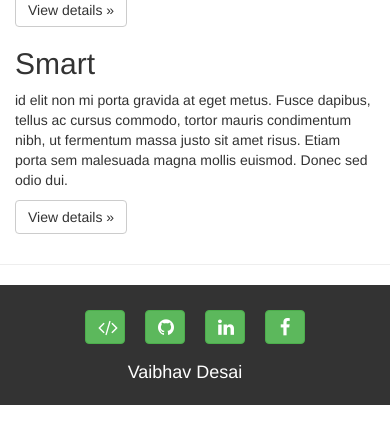
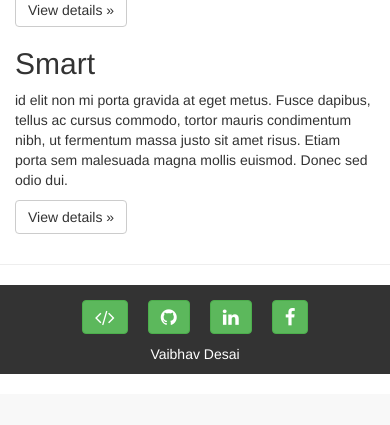
Before and after one commit to vaibhavdesai137-nodejs-projects/njs-simple-express-app, a Node server app: page / in a window 390 px wide. Shown: the part 841-1266 px from the top of the page. After the commit the page ends 1215 px from the top, so only its background shows below. Run offline with Node 20, Linux system fonts and the light colour scheme; some libraries are stand-ins or nearby versions.

Commit message:
footer fix

```diff
--- a/public/stylesheets/footer.css
+++ b/public/stylesheets/footer.css
@@ -1,82 +1,20 @@
-
 footer {
     background: #333;
     color: white;
-    padding: 10px;
-    height: 80px;
+    text-align: center;
     overflow: hidden;
 }
 
-footer div {
-    height: 60px;
-    position: relative;
-}
-
-footer ul {
-    padding-left: 20px;
-}
-
-footer li {
-    list-style: none;
-    float: left;
-    padding-right: 20px;
-    position: relative;
-    height: 60px;
-    margin-top: 15px;
-}
-
 footer a {
+    margin: 15px 10px 15px 10px;
     color: white;
 }
 
 footer a:hover {
-    color: yellow !important
+    background-color: yellow !important;
+    color: #555 !important;
 }
 
 footer p {
-    font-size: 16px;
-    text-align: right;
-    padding-top: 20px;
-    padding-bottom: 20px;
-    margin-right: 20px;
+    margin: 10px;
 }
-
-footer i {
-    font-size: 30px;
-    vertical-align: middle;
-}
-
-footer .links {
-    min-width: 140px;
-    max-width: 140px;
-}
-
-/* For all other sizes except desktop */
-@media (max-width: 1199px) {
-
-    footer {
-        height: 120px;
-        text-align: center;
-    }
-
-    .social-links {
-        display: none;
-    }
-
-    footer ul {
-        display: inline-block;
-        text-align: center;
-    }
-
-    footer .links {
-        min-width: 40px;
-        max-width: 40px;
-    }
-
-    footer p {
-        font-size: 18px;
-        text-align: center;
-        padding-top: 5px;
-    }
-
-}
--- a/views/layout.jade
+++ b/views/layout.jade
@@ -27,28 +27,18 @@ html
                             a(href='/contact') Contact
         block content
 
-        footer
-            .row
-                .col-lg-6.col-md-12.col-sm-12.col-xs-12
-                    ul
-                        li
-                            a.btn.btn-success.links(target='_blank', href='https://github.com/vaibhavdesai137-nodejs-projects/njs-simple-express-app')
-                                i.fa.fa-code.fa-lg
-                                    span.social-links  Code
-                        li
-                            a.btn.btn-success.links(target='_blank', href='https://github.com/vaibhavdesai137')
-                                i.fa.fa-github.fa-lg
-                                    span.social-links  GitHub
-                        li
-                            a.btn.btn-success.links(target='_blank', href='https://www.linkedin.com/in/vaibhav-desai-a864aa15')
-                                i.fa.fa-linkedin.fa-lg
-                                    span.social-links  LinkedIn
-                        li
-                            a.btn.btn-success.links(target='_blank', href='https://www.facebook.com/vaibhav.desai.165033')
-                                i.fa.fa-facebook.fa-lg
-                                    span.social-links  Facebook
-                .col-lg-6.col-md-12.col-sm-12.col-xs-12
-                    p Vaibhav Desai
+    footer
+        .col-md-12
+            a.btn.btn-success(title='Source code for this website', target='_blank', href='https://github.com/vaibhavdesai137-nodejs-projects/njs-simple-express-app')
+                i.fa.fa-code.fa-lg
+            a.btn.btn-success(title='My GitHub', target='_blank', href='https://github.com/vaibhavdesai137')
+                i.fa.fa-github.fa-lg
+            a.btn.btn-success(title='My LinkedIn', target='_blank', href='https://www.linkedin.com/in/vaibhav-desai-a864aa15')
+                i.fa.fa-linkedin.fa-lg
+            a.btn.btn-success(title='My Facebook', target='_blank', href='https://www.facebook.com/vaibhav.desai.165033')
+                i.fa.fa-facebook.fa-lg
+        .col-md-12
+            p Vaibhav Desai
 
     script(src='https://ajax.googleapis.com/ajax/libs/jquery/1.11.1/jquery.min.js')
     script(src='/javascripts/bootstrap.js')
```
Also changed, not shown: README.md.
